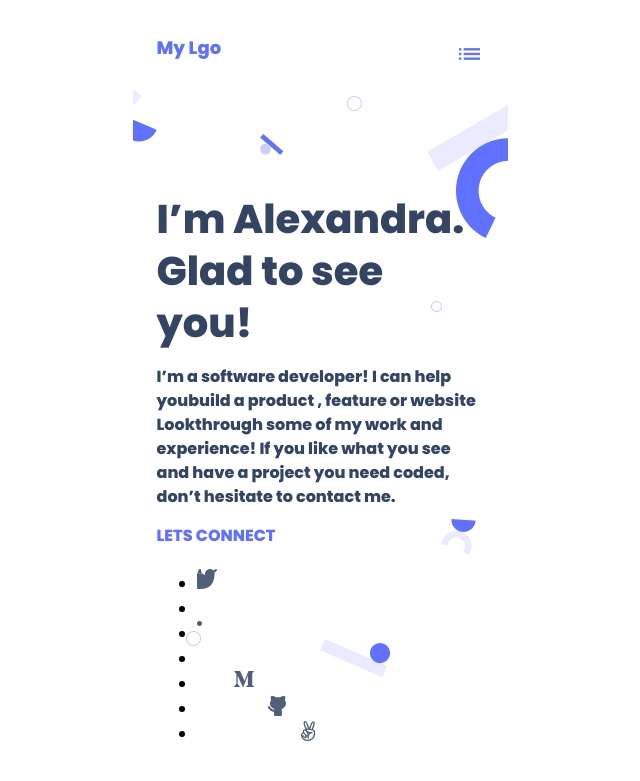
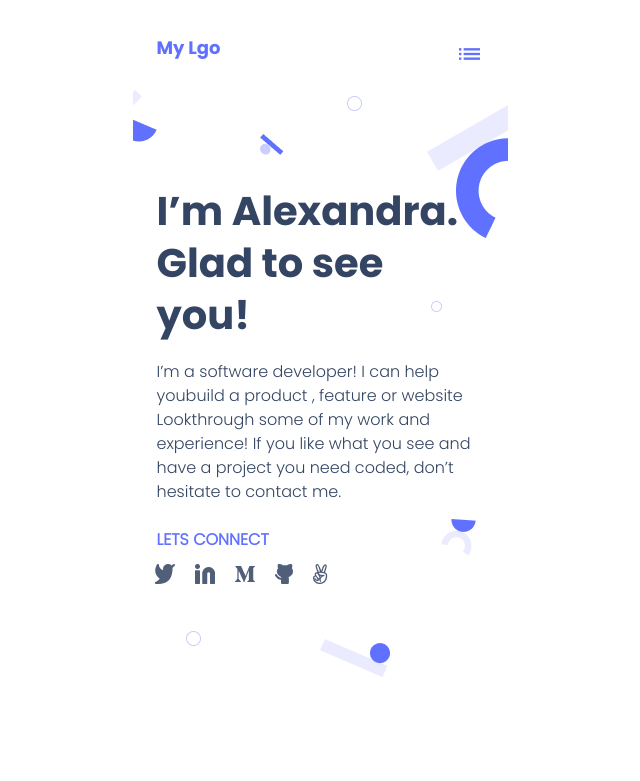
Before and after one commit to jalal1379/Microverse_portflaio, a website: page index.html in a window 1280 px wide. Shown: the whole page, without its empty margins (320-960 px from the left). Drawn offline with Linux system fonts and the light colour scheme.

Commit message:
Add HTML and CSS files

```diff
--- a/css/style.css
+++ b/css/style.css
@@ -1,6 +1,10 @@
 @font-face {
   font-family: 'poppins';
-  src: url(../Poppins/Poppins-ExtraBold.ttf);
+  src: url(../Poppins/Poppins-Bold.ttf);
+}
+@font-face {
+  font-family: 'poppins1';
+  src: url(../Poppins/Poppins-Light.ttf);
 }
 
 body {
@@ -42,72 +46,57 @@ body {
   background-image: url(header-shapes\ mobile@2x.png);
   background-repeat: no-repeat;
   border-radius: 0 0 10px 0;
+  display: flex;
+  flex-direction: column;
+  justify-content: center;
+  align-items: center;
 }
 
 .content {
   padding-top: 30px;
   width: 327px;
-  margin: auto;
+  font-family: 'poppins';
 }
-
 .content h1 {
+  width: 327px;
+  height: 150px;
   font-size: 40px;
   font-weight: 700;
   line-height: 52px;
-  padding-top: 40px;
   color: #344563;
   margin-bottom: 0;
 }
 
 .content p {
+  width: 327px;
+  height: 146;
   font-weight: 400;
   font-size: 16px;
   line-height: 24px;
   color: #344563;
+  font-family: 'poppins1';
+  margin-top: 0;
+  padding-bottom:150px;
 }
 
-span {
+.content span{
+  width: 117px;
+  height: 24px;
   color: #6070ff;
   font-size: 16px;
-  font-weight: 500;
+  font-weight: 700;
   line-height: 24px;
+}
+.icons_list .icons li{
+  flex-direction: row;
   position: relative;
-  top: 15px;
+  bottom: 170px;
+  right: 112px;
+  list-style-type: none;
+  margin: 0 10px ;
+
 }
-
-.icons {
-  width: 329px;
-  position: relative;
-  top: 20px;
+.icons{
+  display: flex;
+  padding-left: 67px;
 }
-
-.icons .icon2 {
-  position: absolute;
-  right: 142px;
-  top: 2px;
-}
-
-.icons .icon3 {
-  position: absolute;
-  right: 142px;
-}
-
-.icons .icon4 {
-  position: absolute;
-  right: 135px;
-}
-
-.icons .icon5 {
-  position: absolute;
-  right: 116px;
-}
-
-.icons .icon6 {
-  position: absolute;
-  right: 100px;
-}
-
-.icons .icon7 {
-  position: absolute;
-  right: 85px;
-}
--- a/index.html
+++ b/index.html
@@ -7,7 +7,6 @@
     <link rel="stylesheet" href="https://fonts.googleapis.com/icon?family=Material+Icons">
     <link rel="stylesheet" href="https://fonts.googleapis.com/css?family=poppins">
     <link rel="stylesheet" href="./css/style.css">
-
     <title>Document</title>
 </head>
 <body>
@@ -16,34 +15,27 @@
         <a href="#"><i class="material-icons">	list</i></a>
     </header>
     <section class="container">
-
         <div class="content">
             <h1><b>I’m Alexandra.<br>
 
                 Glad to see<br>
-                you!</b></h1>
+                you!</b></h1><br>
             <p>I’m a software developer! I can help youbuild a product , feature or website Lookthrough some of my work and
                 experience! If you like what you see and
                 have a project you need coded, don’t
-                hesitate to contact me.<br>
+                hesitate to contact me.<br><br>
                 <span>LETS CONNECT</span></p>
-        <div class="icons">
-        <ul>
-            <li><a class="icon1" href="https://twitter.com/JalalAh78951382"><img class="icon1" src="Vector (1).jpg" alt=""></a></li>
-            <li><a class="icon2" href="https://www.linkedin.com/in/jalal-ahmadi-58312b270/"><img class="icon2" src="Vector (2).jpg" alt=""></a></li>
-            <li><a class="icon3" href="https://www.linkedin.com/in/jalal-ahmadi-58312b270/"><img class="icon3" src="Vector (3).jpg" alt=""></a></li>
-            <li><a class="icon4" href="https://www.linkedin.com/in/jalal-ahmadi-58312b270/"><img class="icon4" src="Vector (4).jpg" alt=""></a></li>
-            <li><a class="icon5" href="#"><img class="icon5" src="Vector (5).jpg" alt=""></a></li>
-            <li><a class="icon6" href="https://github.com/jalal1379"><img class="icon6" src="Vector (6).jpg" alt=""></a></li>
-            <li><a class="icon7" href="#"><img class="icon7" src="Vector (7).jpg" alt=""></a></li>
-        </ul>
-        </div>
-        </div>
+            </div>
+            <div class="icons_list">
+                <ul class="icons">
+                    <li><a class="icon" href="https://twitter.com/JalalAh78951382"><img src="Vector (1).jpg" alt=""></a></li>
+                    <li><a class="icon" href="https://www.linkedin.com/in/jalal-ahmadi-58312b270/"><img src="Linkedin icon.jpg" alt=""></a></li>
+                    <li><a class="icon" href="#"><img src="Vector (5).jpg" alt=""></a></li>
+                    <li><a class="icon" href="https://github.com/jalal1379"><img src="Vector (6).jpg" alt=""></a></li>
+                    <li><a class="icon" href="#"><img src="Vector (7).jpg" alt=""></a></li>
+                </ul>
+            </div>
+    </section>
 
-
-
-
-
-    </section>
 </body>
 </html>
```
Also changed, not shown: Linkedin icon.jpg (added).
